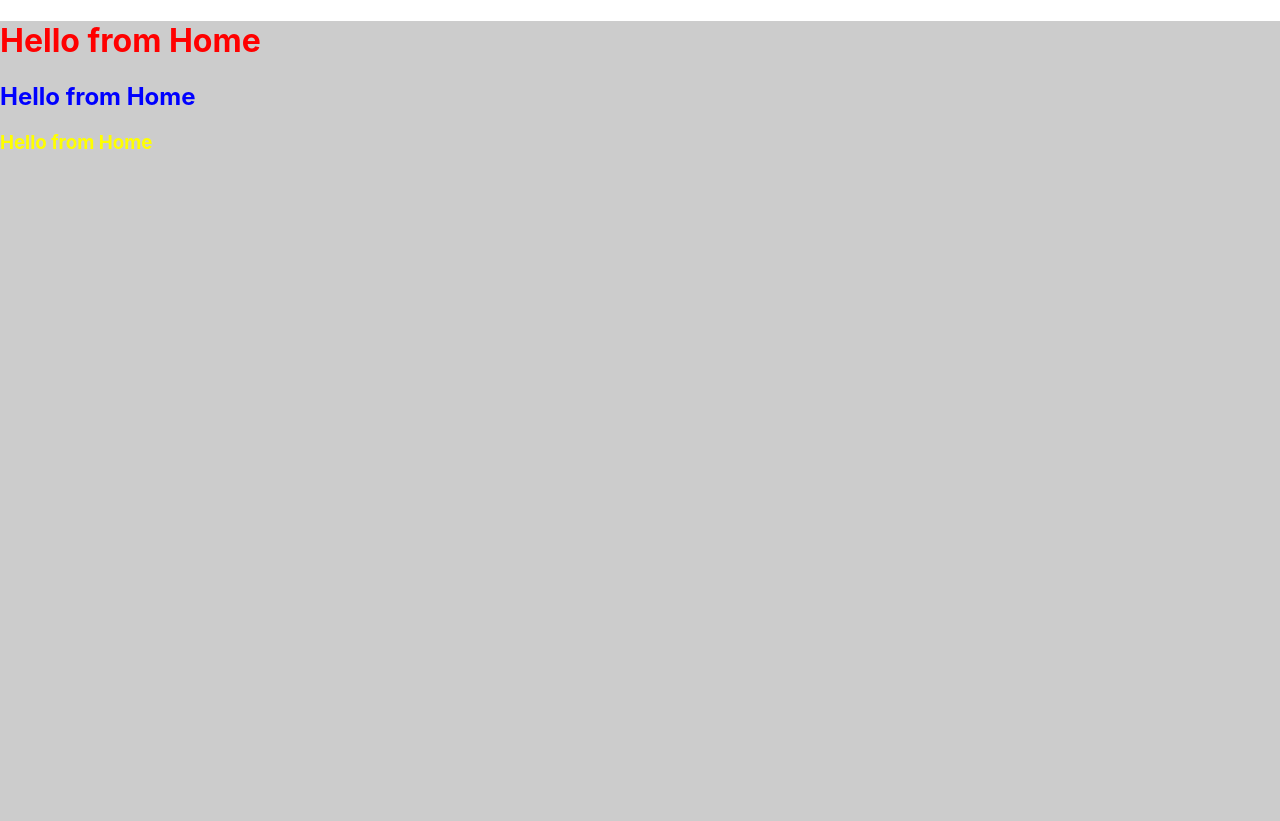
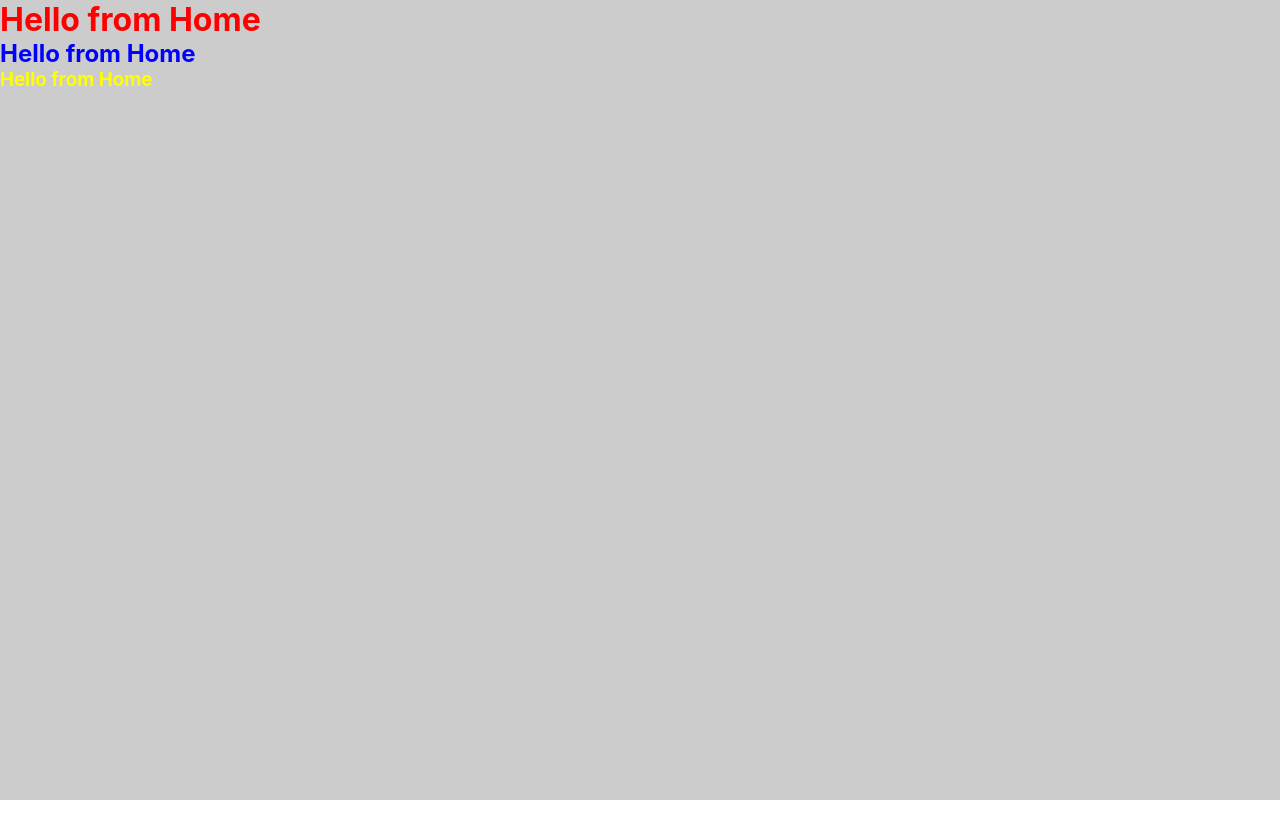
Before and after one commit to Shivansh-Appinventiv/ReactTraining, a React (Create React App) app: page / in a window 1280 px wide. After the commit the page ends 800 px from the top, so only its background shows below. Built offline with nearby package versions, Linux system fonts and the light colour scheme.

Commit message:
resolved margin and padding issues

```diff
--- a/src/index.css
+++ b/src/index.css
@@ -1,5 +1,9 @@
-body {
+*,::before,::after{
   margin: 0;
+  padding: 0;
+  box-sizing: border-box;
+}
+body,html{
   font-family: -apple-system, BlinkMacSystemFont, 'Segoe UI', 'Roboto', 'Oxygen',
     'Ubuntu', 'Cantarell', 'Fira Sans', 'Droid Sans', 'Helvetica Neue',
     sans-serif;
```
